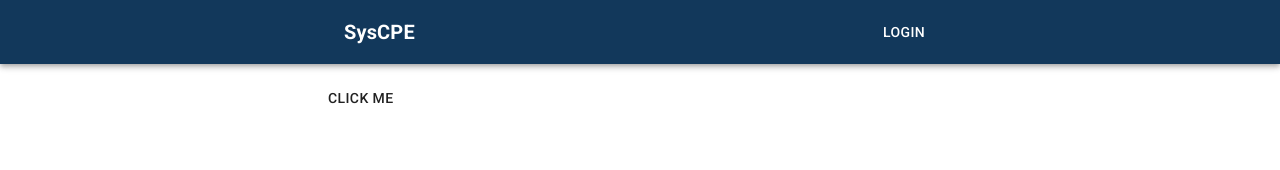
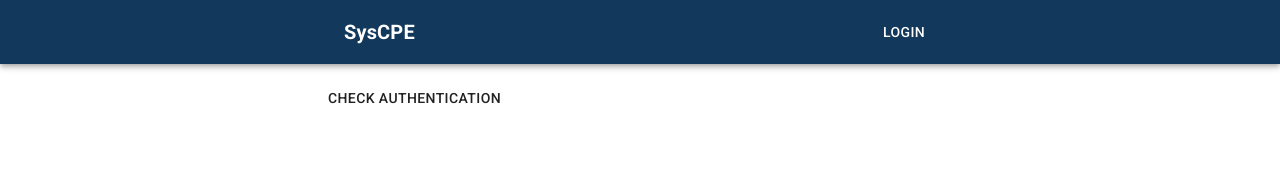
Before and after one commit to SysCPE/syscpe, a React (Create React App) app in the folder frontend/: page / in a window 1280 px wide. Shown: the top 170 px of the page. Built offline with nearby package versions, Linux system fonts and the light colour scheme; no server answers.

Commit message:
Debug frontend build

```diff
--- a/frontend/src/pages/home/HomePage.tsx
+++ b/frontend/src/pages/home/HomePage.tsx
@@ -11,7 +11,7 @@ const HomePage: FC = () => {
             console.log(await verifyTokenUseCase());
           }}
         >
-          CLICK ME
+          Check authentication
         </Button>
       </p>
     </div>
```
